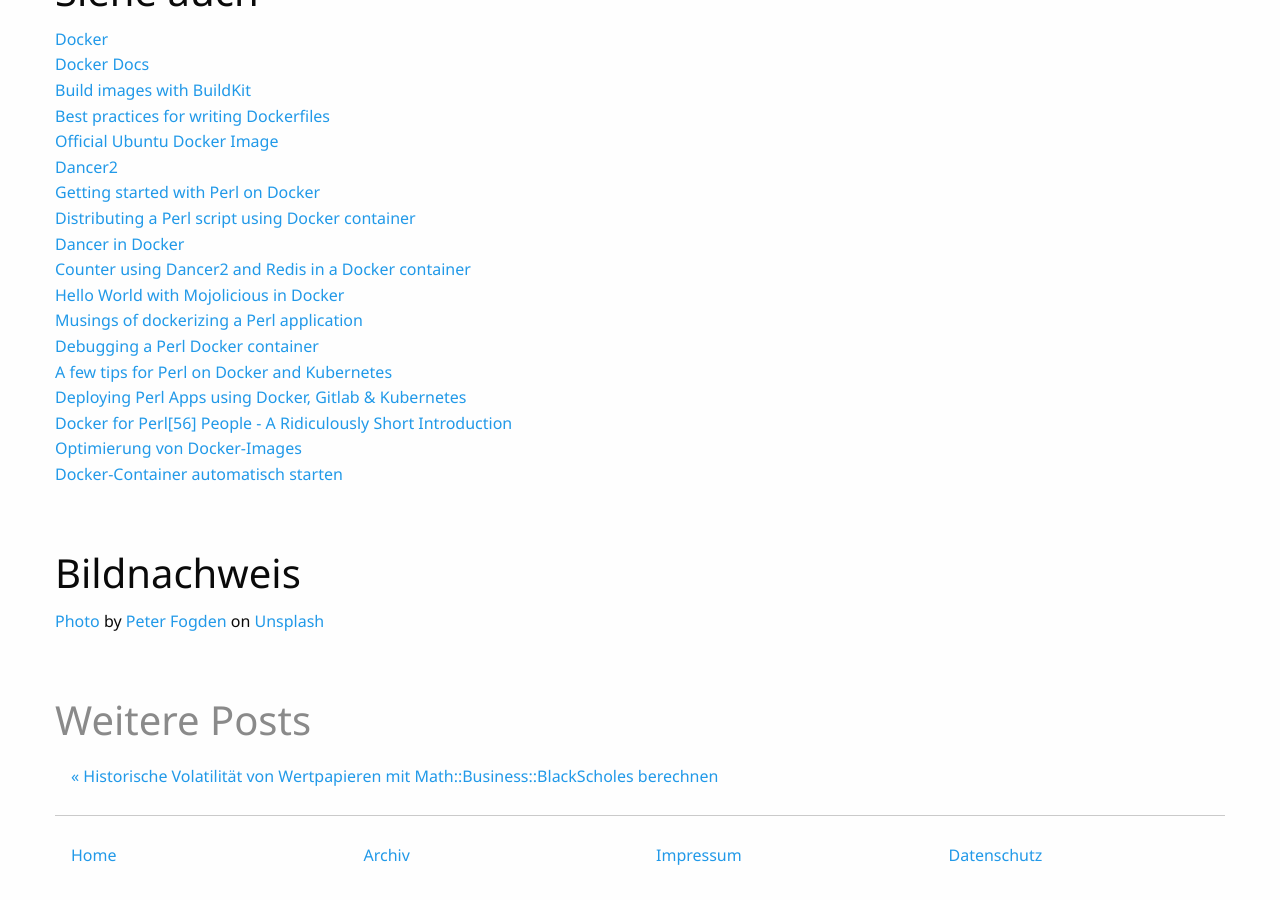
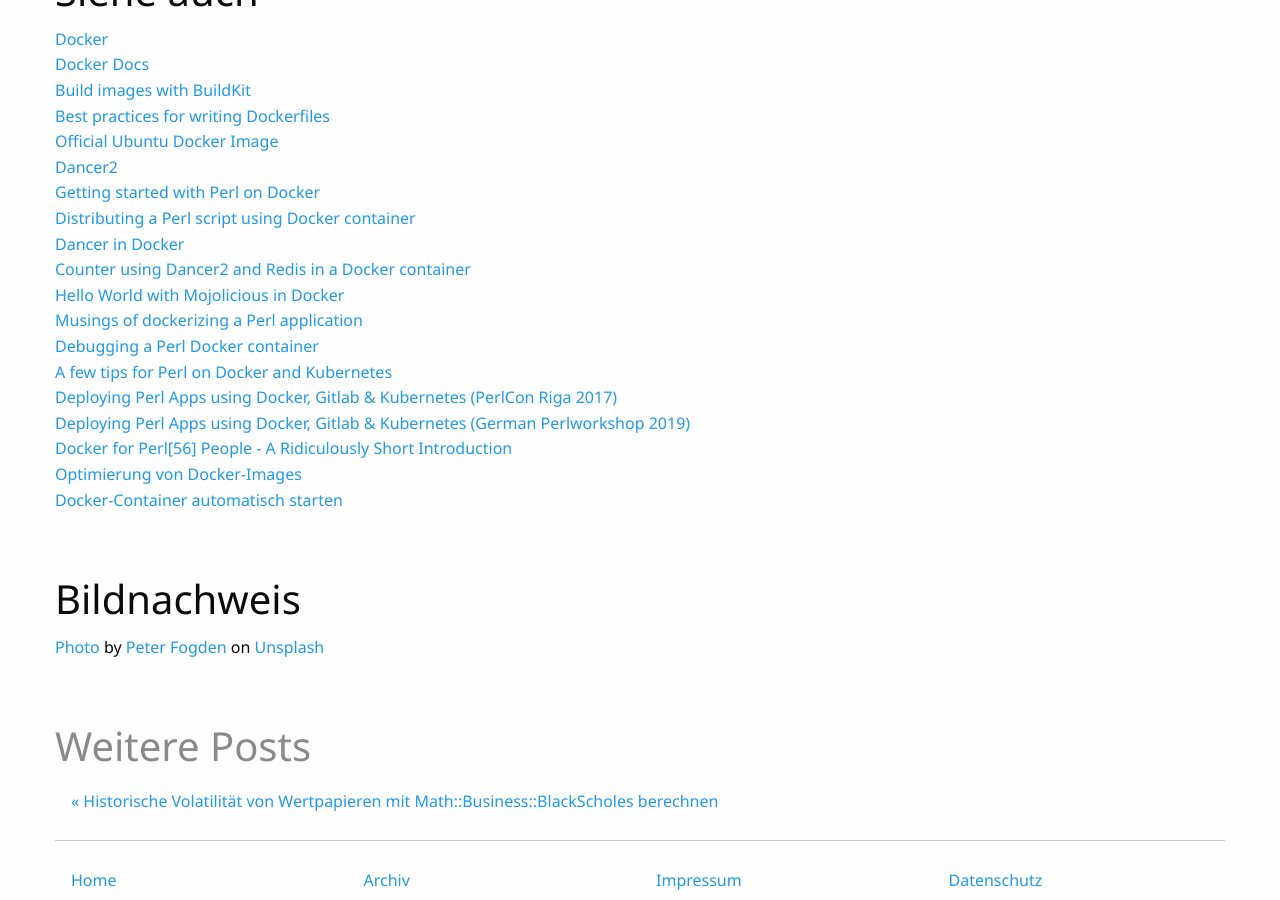
Before and after one commit to perl-howto/perl-howto.github.io, a Jekyll site: the page built from _posts/2021-08-31-perl-on-docker-dancer2-hello-world-example.html, in a window 1280 px wide and 900 px high, scrolled down 8473 px. Built offline with Jekyll 4.4.1, drawn with Linux system fonts in a browser that asks for light colours; before the commit the page ends 9347 px from its top, so only the background shows below that.

Commit message:
Added and updated links to domm's docker talks

```diff
--- a/_posts/2021-08-31-perl-on-docker-dancer2-hello-world-example.html
+++ b/_posts/2021-08-31-perl-on-docker-dancer2-hello-world-example.html
@@ -397,7 +397,8 @@ That's it.
 <li><a href="https://patrick-picard.medium.com/musings-of-dockerizing-a-perl-application-b72ca2478e0f">Musings of dockerizing a Perl application</a></li>
 <li><a href="http://johnbokma.com/blog/2021/06/09/debugging-a-docker-container.html">Debugging a Perl Docker container</a></li>
 <li><a href="https://dev.to/zakame/a-few-tips-for-perl-on-docker-and-kubernetes-29bg">A few tips for Perl on Docker and Kubernetes </a></li>
-<li><a href="https://perlcon.eu/talk/27">Deploying Perl Apps using Docker, Gitlab & Kubernetes</a></li>
+<li><a href="https://perlcon.eu/talk/27">Deploying Perl Apps using Docker, Gitlab & Kubernetes (PerlCon Riga 2017)</a></li>
+<li><a href="https://www.youtube.com/watch?v=nGAdzeC4Ct0">Deploying Perl Apps using Docker, Gitlab & Kubernetes (German Perlworkshop 2019)</a></li>
 <li><a href="https://archive.fosdem.org/2017/schedule/event/docker_for_perl/">Docker for Perl[56] People - A Ridiculously Short Introduction</a></li>
 <li><a href="https://blog.perl-academy.de/tag/Docker">Optimierung von Docker-Images</a></li>
 <li><a href="https://kofler.info/docker-container-automatisch-starten/">Docker-Container automatisch starten</a></li>
```
